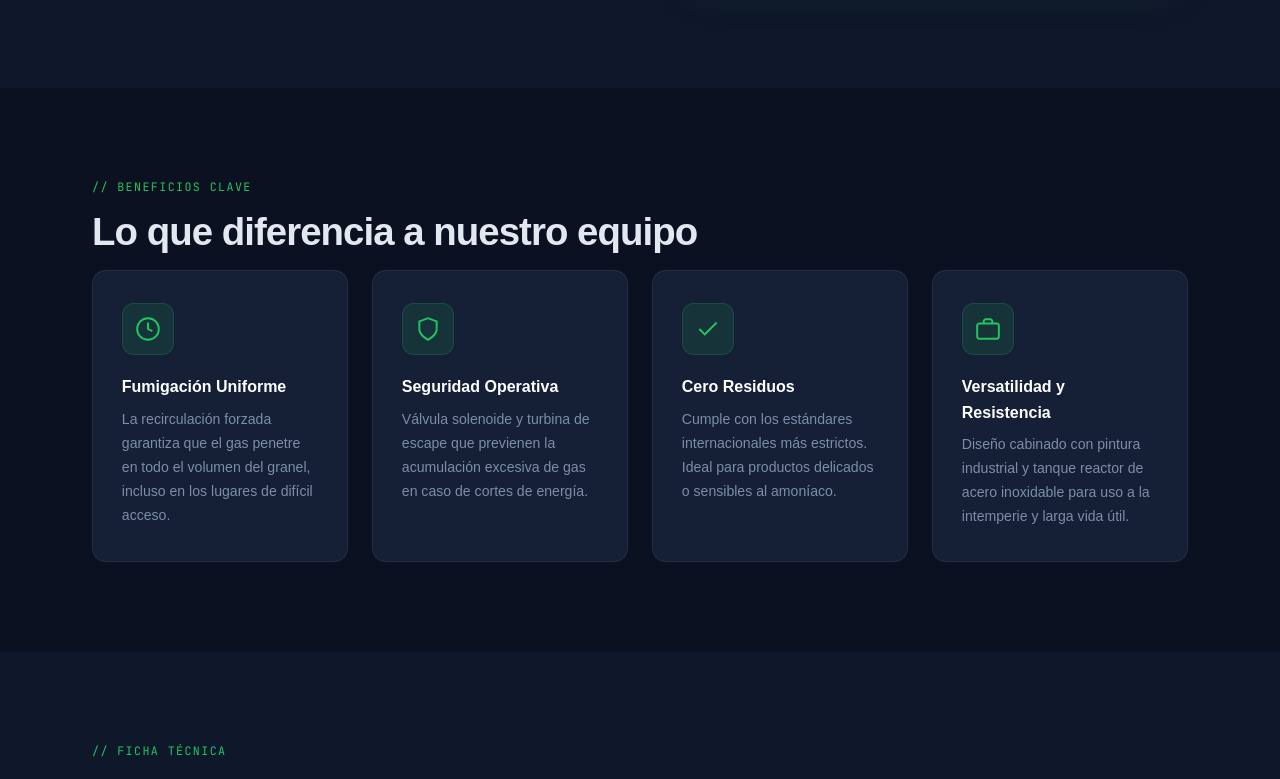
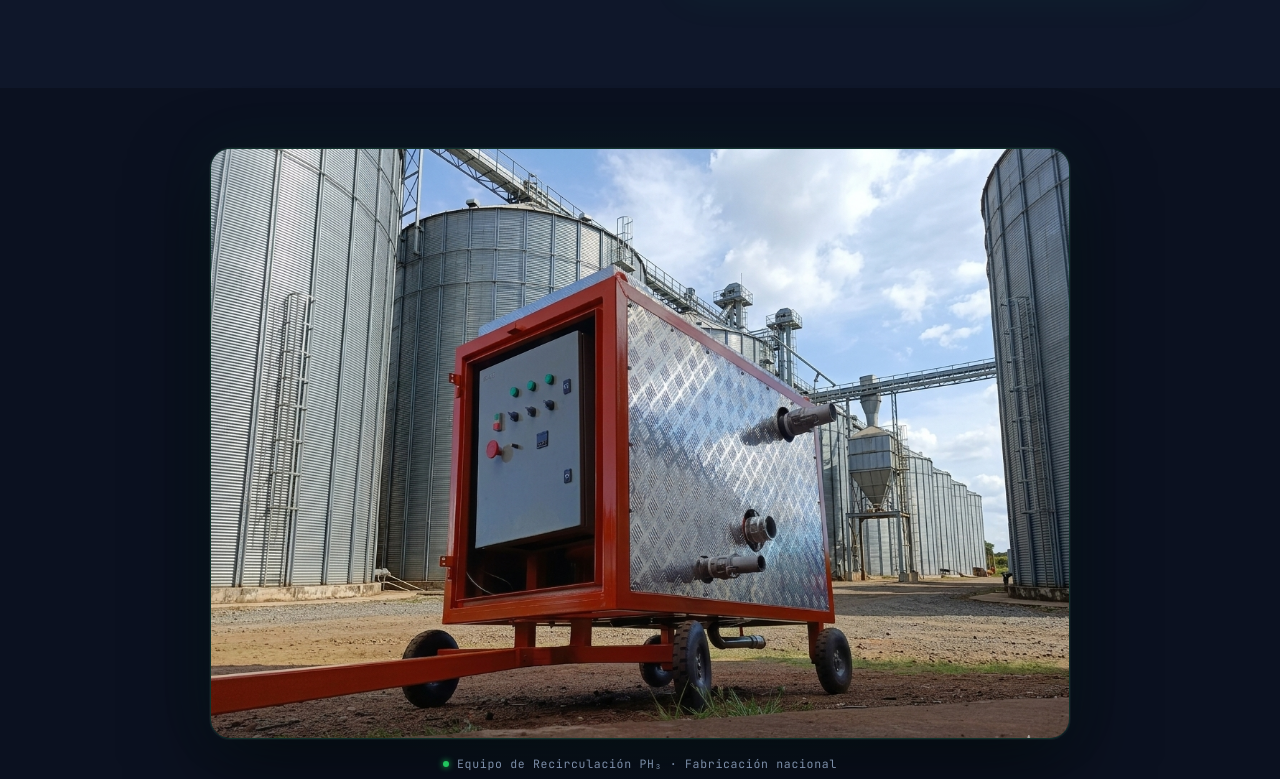
Before and after one commit to connectpy/connect, a React (Vite) app in the folder connect/: page /fumigadora in a window 1280 px wide. Shown: the part 1326-2105 px from the top of the page. Built offline with nearby package versions, Linux system fonts and the light colour scheme; no server answers.

Commit message:
agregada imagen de fumigadora

```diff
--- a/connect/src/pages/fosfina.css
+++ b/connect/src/pages/fosfina.css
@@ -311,6 +311,64 @@
   opacity: 0.6;
 }
 
+/* ── IMAGEN DEL EQUIPO ─────────────────────────────────────── */
+.fos-section--img {
+  padding: 60px 0;
+}
+
+.fos-img-wrapper {
+  position: relative;
+  max-width: 860px;
+  margin: 0 auto;
+}
+
+/* Glow verde detrás de la imagen */
+.fos-img-glow {
+  position: absolute;
+  inset: -30px;
+  border-radius: 28px;
+  background: radial-gradient(ellipse at center, rgba(34, 197, 94, 0.1) 0%, transparent 70%);
+  pointer-events: none;
+  z-index: 0;
+}
+
+.fos-equipo-img {
+  position: relative;
+  z-index: 1;
+  width: 100%;
+  border-radius: 20px;
+  border: 1px solid rgba(34, 197, 94, 0.18);
+  box-shadow:
+    0 0 0 1px rgba(255,255,255,0.04),
+    0 32px 80px rgba(0, 0, 0, 0.55),
+    0 0 60px rgba(34, 197, 94, 0.07);
+  display: block;
+  object-fit: cover;
+}
+
+/* Pie de imagen */
+.fos-img-caption {
+  position: relative;
+  z-index: 1;
+  margin-top: 1rem;
+  display: flex;
+  align-items: center;
+  gap: 0.5rem;
+  justify-content: center;
+  font-family: var(--fos-mono);
+  font-size: 0.72rem;
+  color: var(--fos-muted);
+  letter-spacing: 0.06em;
+}
+
+.fos-img-caption-dot {
+  width: 6px; height: 6px;
+  border-radius: 50%;
+  background: var(--fos-green);
+  display: inline-block;
+  box-shadow: 0 0 6px var(--fos-green);
+}
+
 /* ── BENEFICIOS ────────────────────────────────────────────── */
 .fos-benefits-grid {
   display: grid;
@@ -588,3 +646,5 @@
   .fos-compare-arrow { transform: rotate(90deg); }
   .fos-spec-row { grid-template-columns: 1fr; gap: 0.3rem; padding: 0.9rem 1.2rem; }
 }
+  .fos-compare-arrow { transform: rotate(90deg); }
+  .fos-spec-row { grid-template-columns: 1fr; gap: 0.3rem; padding: 0.9rem 1.2rem; }
--- a/connect/src/pages/fosfinapage.jsx
+++ b/connect/src/pages/fosfinapage.jsx
@@ -1,5 +1,6 @@
 import { useEffect } from "react";
 import "./fosfina.css";
+import imagen from '../assets/fumigadora2.png';
 
 // ── Datos ──────────────────────────────────────────────────
 const BENEFITS = [
@@ -168,6 +169,24 @@ function FosfinaPage() {
         </div>
       </section>
 
+      {/* ══ IMAGEN DEL EQUIPO ════════════════════════════════ */}
+      <section className="fos-section fos-section--img">
+        <div className="fos-container">
+          <div className="fos-img-wrapper fos-reveal">
+            <div className="fos-img-glow" />
+            <img
+              src={imagen}
+              alt="Equipo de Fumigación y Recirculación de Fosfina PH3 - Pohl Servicios Industriales"
+              className="fos-equipo-img"
+            />
+            <div className="fos-img-caption">
+              <span className="fos-img-caption-dot" />
+              Equipo de Recirculación PH₃ · Fabricación nacional
+            </div>
+          </div>
+        </div>
+      </section>
+
       {/* ══ BENEFICIOS ════════════════════════════════════════ */}
       <section className="fos-section">
         <div className="fos-container">
```
Also changed, not shown: connect/src/assets/fumigadora2.png (added).
